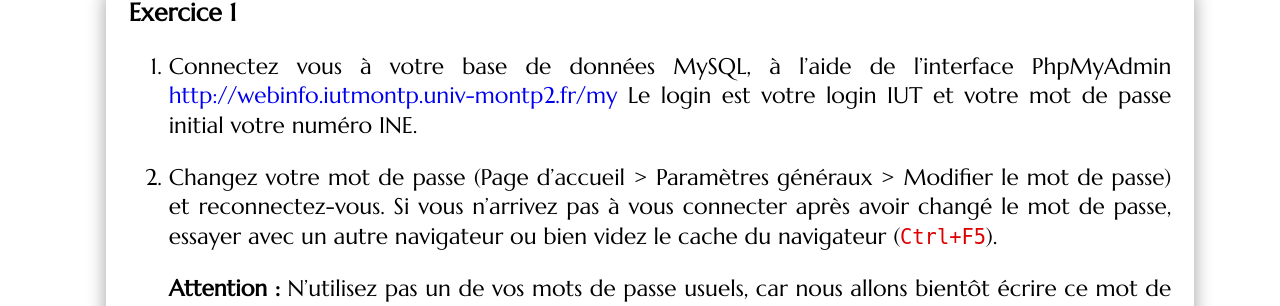
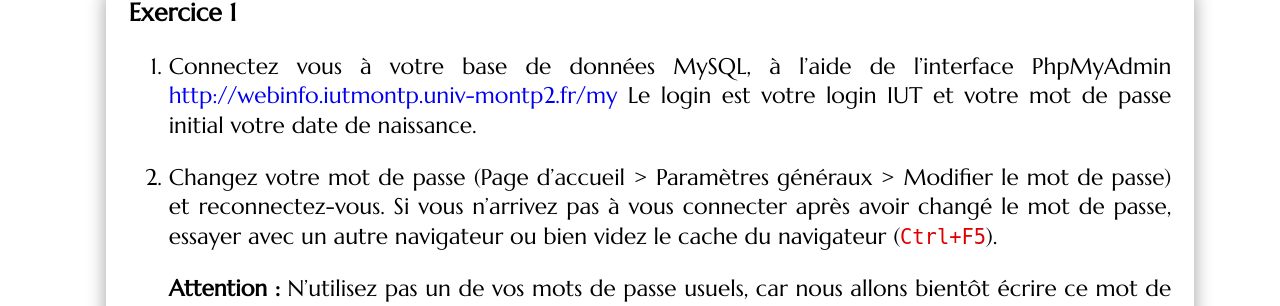
Before and after one commit to romainlebreton/R3.01-DeveloppementWeb, a Jekyll site: the page built from tutorials/tutorial2.md, in a window 1280 px wide and 900 px high, scrolled down 339 px. Shown: the part 179-485 px from the top of the window. Built offline with Jekyll 4.4.1, drawn with Linux system fonts in a browser that asks for light colours; some web fonts are replaced.

Commit message:
date de naissance comme mdp initial au lieu de INE

```diff
--- a/tutorials/tutorial2.md
+++ b/tutorials/tutorial2.md
@@ -29,7 +29,7 @@ objets d'une visite à l'autre du site web.
 1. Connectez vous à votre base de données MySQL, à l'aide de l'interface
 PhpMyAdmin
 [http://webinfo.iutmontp.univ-montp2.fr/my](http://webinfo.iutmontp.univ-montp2.fr/my)
-Le login est votre login IUT et votre mot de passe initial votre numéro INE.
+Le login est votre login IUT et votre mot de passe initial votre date de naissance.
 
 
 2. Changez votre mot de passe (Page d'accueil > Paramètres généraux > Modifier le mot de passe) et reconnectez-vous.
```
